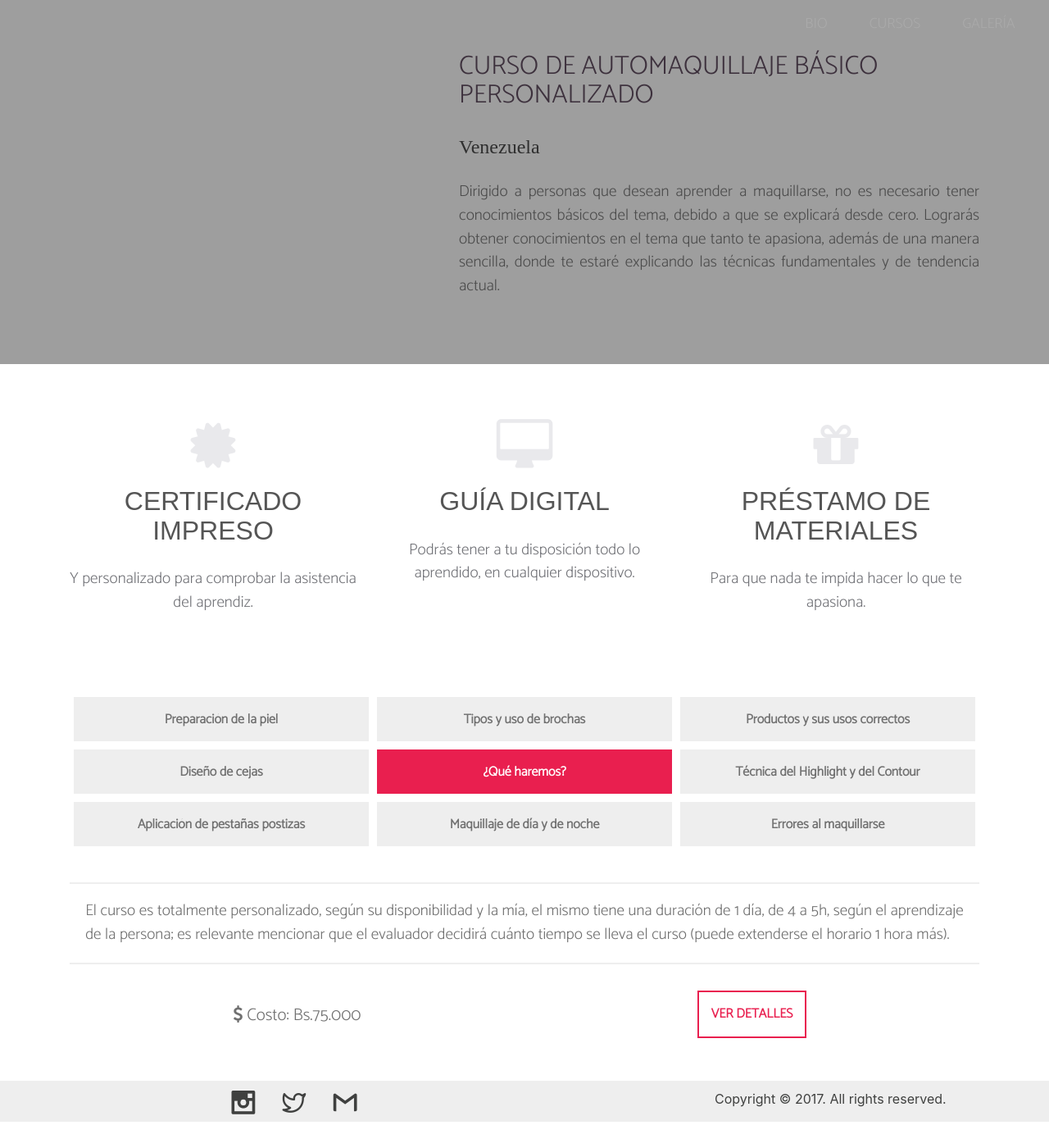
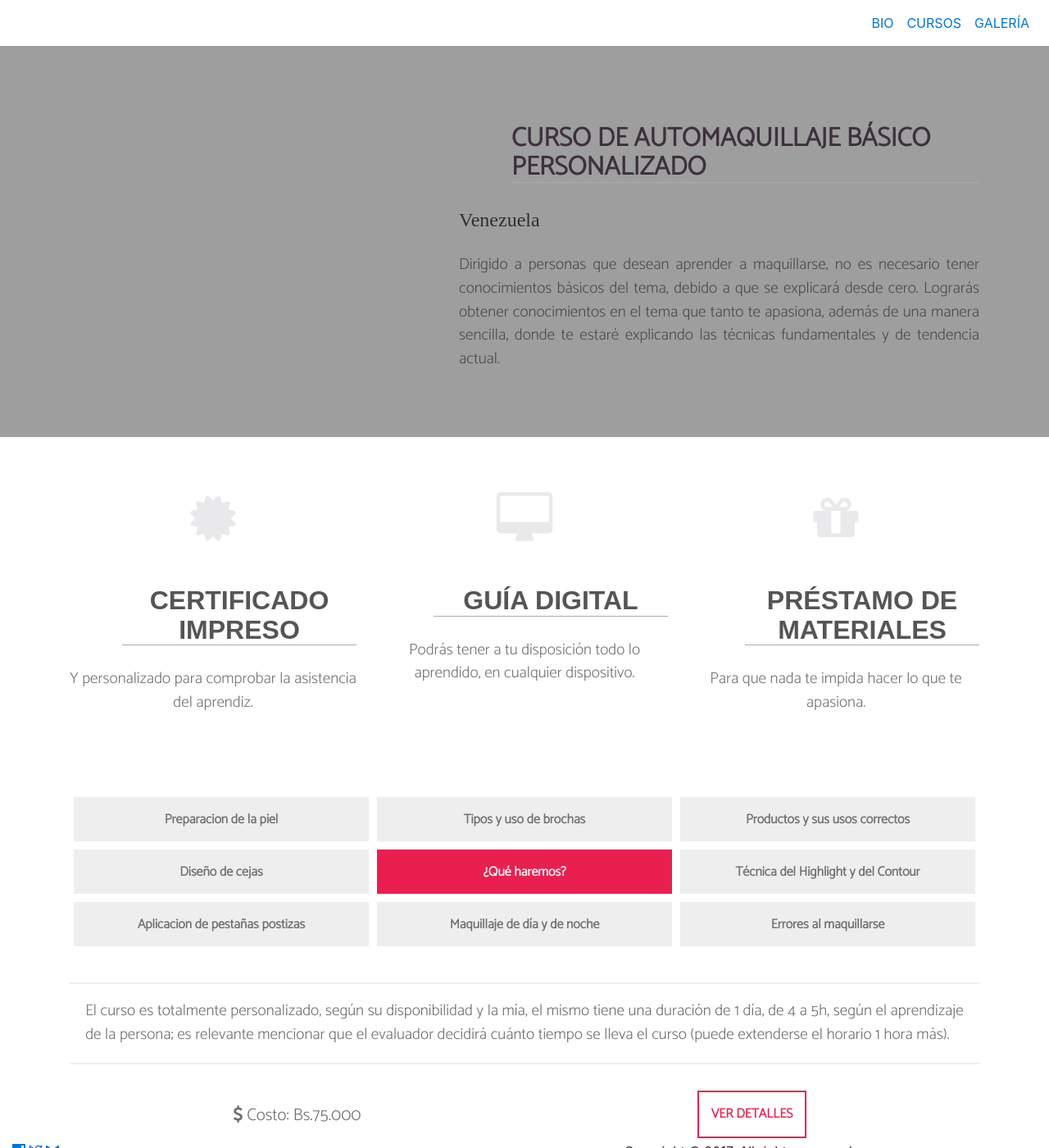
Before and after one commit to stivaliserna/hayanar, a Jekyll site: the page built from courses/index.html, in a window 1280 px wide and 1400 px high. Shown: the whole window at 82% size. Built offline with Jekyll 4.4.1, drawn with Linux system fonts in a browser that asks for light colours; nearby versions of some CDN libraries; some web fonts are replaced.

Commit message:
Add styles and info about client

```diff
--- a/_layouts/default.html
+++ b/_layouts/default.html
@@ -7,7 +7,7 @@
 
   <link rel="stylesheet" href="https://maxcdn.bootstrapcdn.com/bootstrap/4.0.0-alpha.6/css/bootstrap.min.css" integrity="sha384-rwoIResjU2yc3z8GV/NPeZWAv56rSmLldC3R/AZzGRnGxQQKnKkoFVhFQhNUwEyJ" crossorigin="anonymous">
   <link rel="stylesheet" href="//maxcdn.bootstrapcdn.com/font-awesome/4.5.0/css/font-awesome.min.css">
-  <link href="https://fonts.googleapis.com/css?family=Alegreya+Sans:300|Catamaran:300|Passion+One" rel="stylesheet">
+  <link href="https://fonts.googleapis.com/css?family=Alegreya+Sans:300|Catamaran:300|Droid+Serif" rel="stylesheet">
   <link rel="stylesheet" href="{{ site.github.url }}/css/icons.css">
   <link rel="stylesheet" href="{{ site.github.url }}/css/main.css">
   <!-- page specific stylesheets -->
--- a/css/main.css
+++ b/css/main.css
@@ -1,47 +1,3 @@
-.navbar-toggler span i {
-  color: #aaa;
-  font-size: 1.5em;
-}
-
-.navbar-toggler span i:hover {
-  transition: all .5s;
-  opacity: .7;
-}
-
-
-.sticky-menu {
-  position: fixed;
-  top: 0;
-  width: 100%;
-  z-index: 1000;
-}
-
-.scrolling {
-  background-color: #FFF;
-}
-
-.sticky-menu .nav {
-  width: 100%;
-}
-
-.sticky-menu ul li a {
-  text-decoration: none;
-  color: #aaa;
-  margin: 0 1em;
-  position: relative;
-  font-size: 1.1em;
-  font-family: 'Catamaran', sans-serif;
-}
-
-.sticky-menu ul li a:hover {
-  color: #555;
-  transition: all .5s;
-}
-
-.sticky-menu ul li a:hover:after {
-  width: 100%;
-}
-
 .full-background {
   background-image: url('../img/home_background.jpg');
   width: 100%;
@@ -52,62 +8,64 @@
   background-size: cover;
 }
 
+.about h1, h4 {
+  padding-top: 1em;
+  font-size: 2em;
+  border-bottom: 1px solid #aaa;
+  font-family: 'Alegreya Sans', sans-serif;
+  font-weight: 600;
+  color: #3d4542;
+  text-transform: uppercase;
+}
+
+.about p span {
+  font-weight: 600;
+  color: #3d4542;
+  font-size: 1.2em;
+}
+
+.about p {
+  color: #555;
+  font-size: 1em;
+  font-family: 'Catamaran', sans-serif;
+  padding-right: 1.1em;
+}
+
+.about p a {
+  text-decoration: none;
+  color: #000;
+}
+
+.about p a:hover {
+  color: #555;
+  transition: all 2s;
+}
+
 .cards {
   margin-bottom: 4em;
   padding-right: 10em;
   padding-left: 10em;
 }
 
-.cards h4 {
-  margin-top: 2.5em;
-  margin-bottom: 1em;
-  text-align: center;
-  font-family: 'Catamaran', sans-serif;
-  font-size: 2em;
-}
-
 .cards .row {
   margin-top: 3em;
 }
 
-footer {
-  background-color: #eeeeee;
-  margin-top: 3em;
-}
-
-.social {
-  padding-top: .4em;
-  text-align: center;
-}
-
-.social a {
-  font-size: 1.8em;
-  color: #3f403f;
-  padding-right: 1em;
-}
-
-.social a:hover {
-  text-decoration: none;
-  opacity: 0.4;
-  color: #3f403f;
-  transition: all .5s
-}
-
-.copyright {
-  font-size: 1em;
-  color: #3f403f;
-  text-align: center;
-  padding-top: .2em;
-}
-
-@media (min-width: 768px) {
-  header .logo a {
-    font-size: 4em;
+@media (min-width: 992px) {
+  .about h1, h4 {
+    margin-left: 2em;
+    font-size: 3em;
   }
 
-  .sticky-menu .nav {
-    display: flex;
-    flex-direction: row;
-    justify-content: flex-end;
+  .about p span {
+    font-size: 1.3em;
+  }
+
+  .about p {
+    font-size: 1.1em;
+  }
+
+  .about p:first-child {
+    margin-top: 5.4em;
   }
 }
```
Also changed, not shown: css/footer.css (added, +29 -0 lines), css/header.css (added, +43 -0 lines), index.html (+23 -1 lines).
